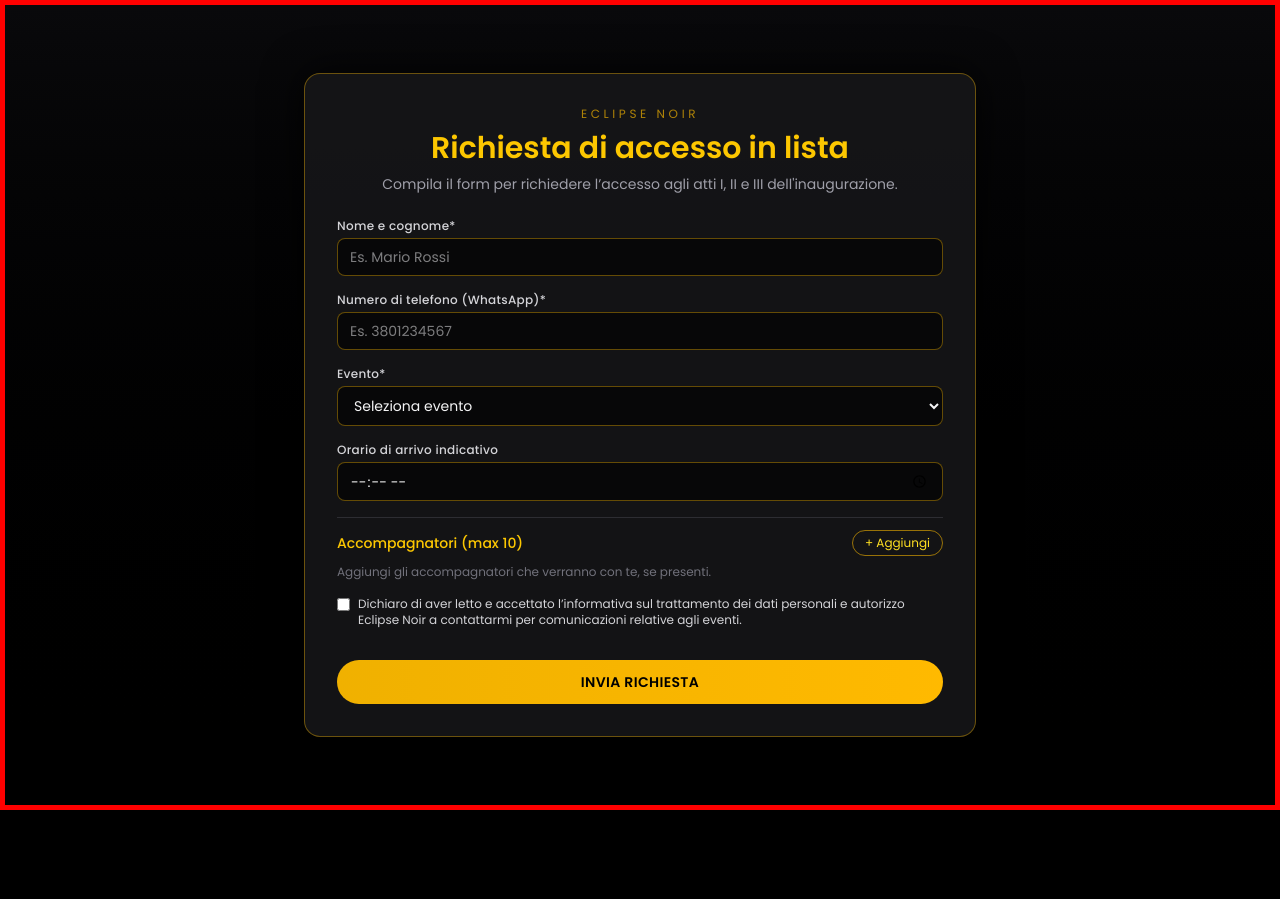
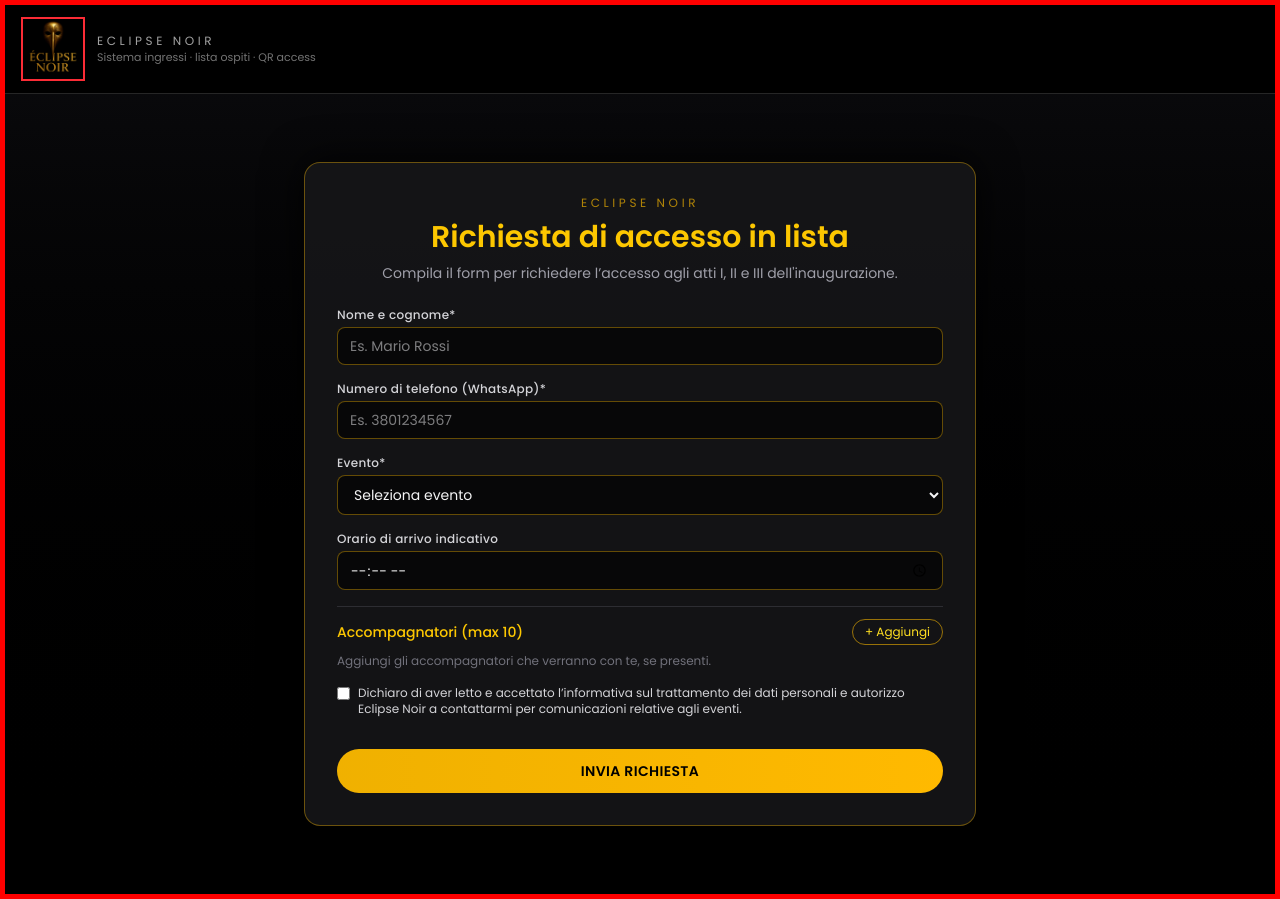
Before and after one commit to eclipsenoir25-pixel/eclipse-noir-app, a Next.js app: page /lista in a window 1280 px wide. Before the commit the page ends 810 px from the top, so only its background shows below. Built offline with nearby package versions, Linux system fonts and the light colour scheme.

Commit message:
Header con logo Eclipse Noir visibile

```diff
--- a/app/layout.tsx
+++ b/app/layout.tsx
@@ -29,18 +29,28 @@
       <body
         className={`${poppins.variable} ${cinzel.variable} bg-black text-neutral-100 antialiased`}
       >
-        <div className="relative min-h-screen overflow-hidden bg-black">
+        <div className="min-h-screen bg-black">
+          {/* HEADER CON LOGO - DEBUG VISIBILE */}
+          <header className="w-full border-b border-neutral-800 bg-black/90 px-4 py-3 flex items-center gap-3">
+            <img
+              src="/logo/logo-eclipse.png"
+              alt="Eclipse Noir"
+              className="h-16 w-auto border-2 border-red-500 bg-white"
+            />
+            <div className="flex flex-col">
+              <span className="text-xs tracking-[0.3em] uppercase text-neutral-400">
+                Eclipse Noir
+              </span>
+              <span className="text-[11px] text-neutral-500">
+                Sistema ingressi · lista ospiti · QR access
+              </span>
+            </div>
+          </header>
 
-          {/* LOGO DI DEBUG */}
-          <img
-            src="/logo/logo-eclipse.png"
-            alt="Eclipse Noir"
-            className="pointer-events-none select-none fixed top-4 left-4 h-[160px] w-auto z-0 border-2 border-red-500 bg-white"
-          />
-
-          {/* Contenuto dell'app */}
-          <div className="relative z-10">{children}</div>
-
+          {/* CONTENUTO PAGINE */}
+          <main className="relative">
+            {children}
+          </main>
         </div>
       </body>
     </html>
```
